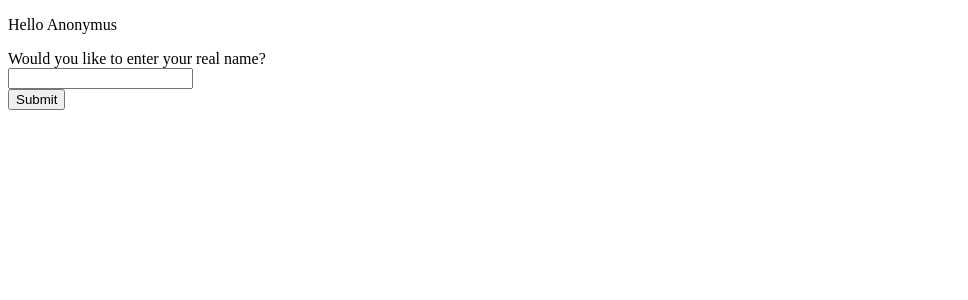
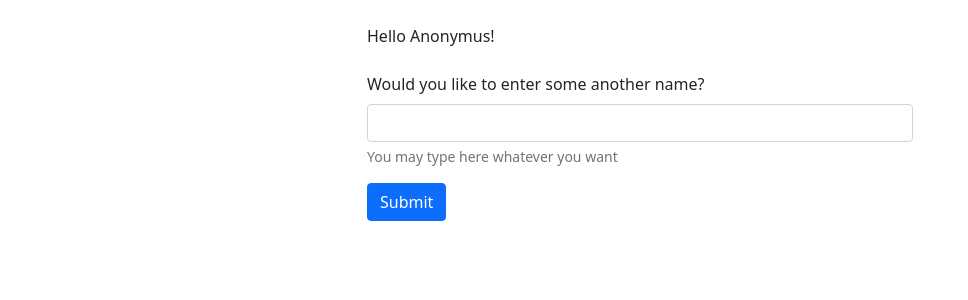
Before and after one commit to ikhlestov/vitalii-learning, a Python web app: template templates/index.jinja2 in a window 1280 px wide. Shown: the top 300 px of the page, without its empty margins (0-968 px from the left). Run offline with Jinja, Linux system fonts and the light colour scheme; the template is opened without the code that fills it, so the values that code supplies are empty.

Commit message:
Add fancy CSS style

```diff
--- a/templates/index.jinja2
+++ b/templates/index.jinja2
@@ -3,19 +3,37 @@
 <head>
   <meta charset="utf-8">
   <meta name="viewport" content="width=device-width, initial-scale=1">
+  <link href="https://cdn.jsdelivr.net/npm/bootstrap@5.1.3/dist/css/bootstrap.min.css" rel="stylesheet" integrity="sha384-1BmE4kWBq78iYhFldvKuhfTAU6auU8tT94WrHftjDbrCEXSU1oBoqyl2QvZ6jIW3" crossorigin="anonymous">
   <title>Index page</title>
 </head>
 <body>
-  {% if username %}
-    <p>Hello {{username}}</p>
-  {% else %}
-    <p>Hello Anonymus</p>
-  {% endif %}
-  <form action="/" method="post">
-    <label for="username">Would you like to enter your real name?</label><br>
-    <input type="text" id="username" name="username" required><br>
-    <input type="submit" value="Submit">
-  </form>
+  <div class="container-md">
+    <div class="row justify-content-md-center">
+      <div class="col-6">
+        <div>
+          <br>
+          {% if username %}
+            Hello {{username}}!
+          {% else %}
+            Hello Anonymus!
+          {% endif %}
+          <br>
+          <br>
+        </div>
+        <div>
+          <form action="/" method="post">
+            <div class="mb-3">
+              <label for="username" class="form-label">Would you like to enter some another name?</label>
+              <input type="text" class="form-control" id="username" name="username" required>
+              <div id="username" class="form-text">You may type here whatever you want</div>
+            </div>
+            <input type="submit" class="btn btn-primary" value="Submit">
+          </form>
+        </div>
+      </div>
+    </div>
+  </div>
 
+<script src="https://cdn.jsdelivr.net/npm/bootstrap@5.1.3/dist/js/bootstrap.bundle.min.js" integrity="sha384-ka7Sk0Gln4gmtz2MlQnikT1wXgYsOg+OMhuP+IlRH9sENBO0LRn5q+8nbTov4+1p" crossorigin="anonymous"></script>
 </body>
 </html>
```
Also changed, not shown: README.md.
